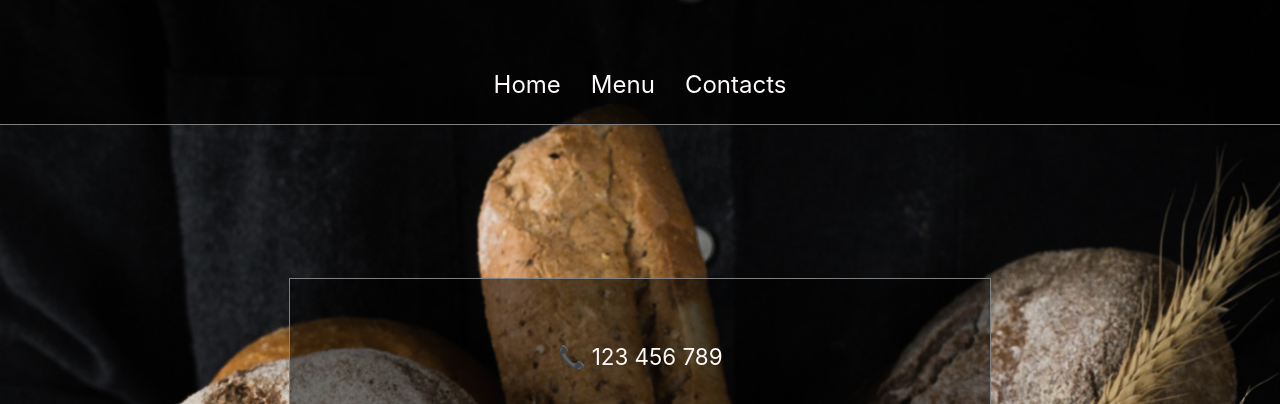
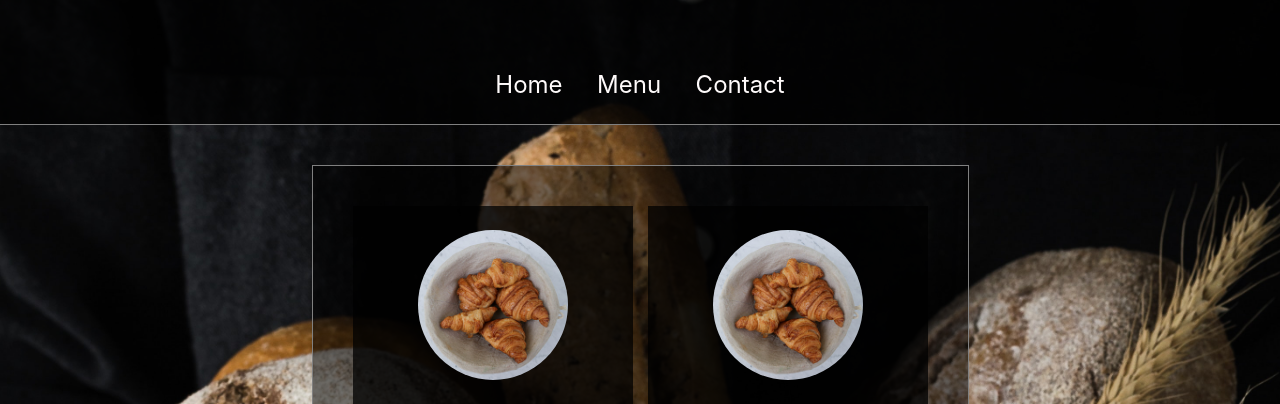
Before and after one commit to khs-kks/Project-Restaurant-Page, a website built with webpack: page dist/index.html in a window 1280 px wide. Shown: the part 183-587 px from the top of the page. Built offline with nearby package versions, Linux system fonts and the light colour scheme.

Commit message:
Build and style the menu skeleton

```diff
--- a/src/index.js
+++ b/src/index.js
@@ -2,4 +2,4 @@
 import Homepage from "./pageload";
 import ContactPage from "./contactload";
 // Homepage();
-ContactPage();
+// ContactPage();
```
Also changed, not shown: dist/index.html, dist/main.js, dist/pexels-emmanuel-zua-8714794.jpg (added), dist/style.css.
